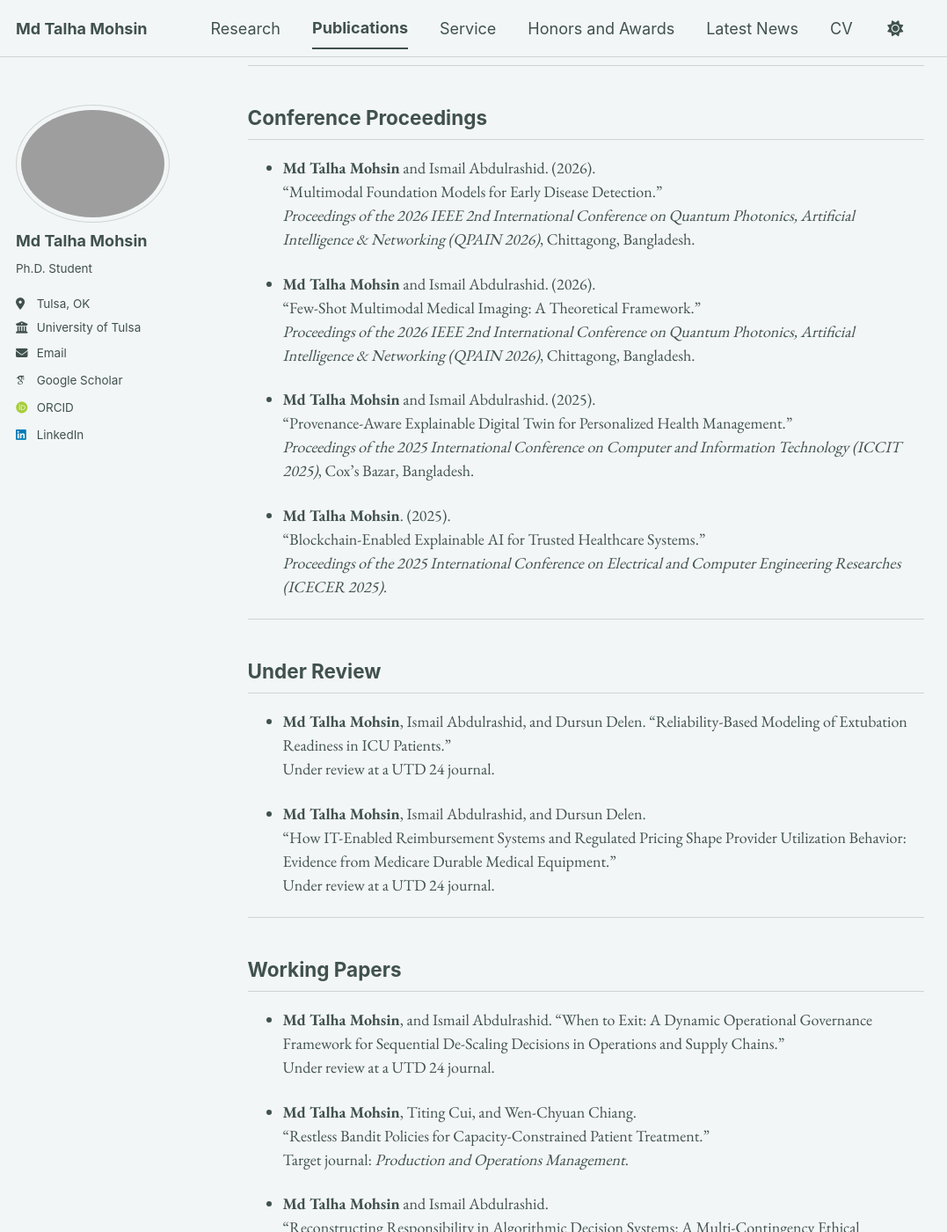
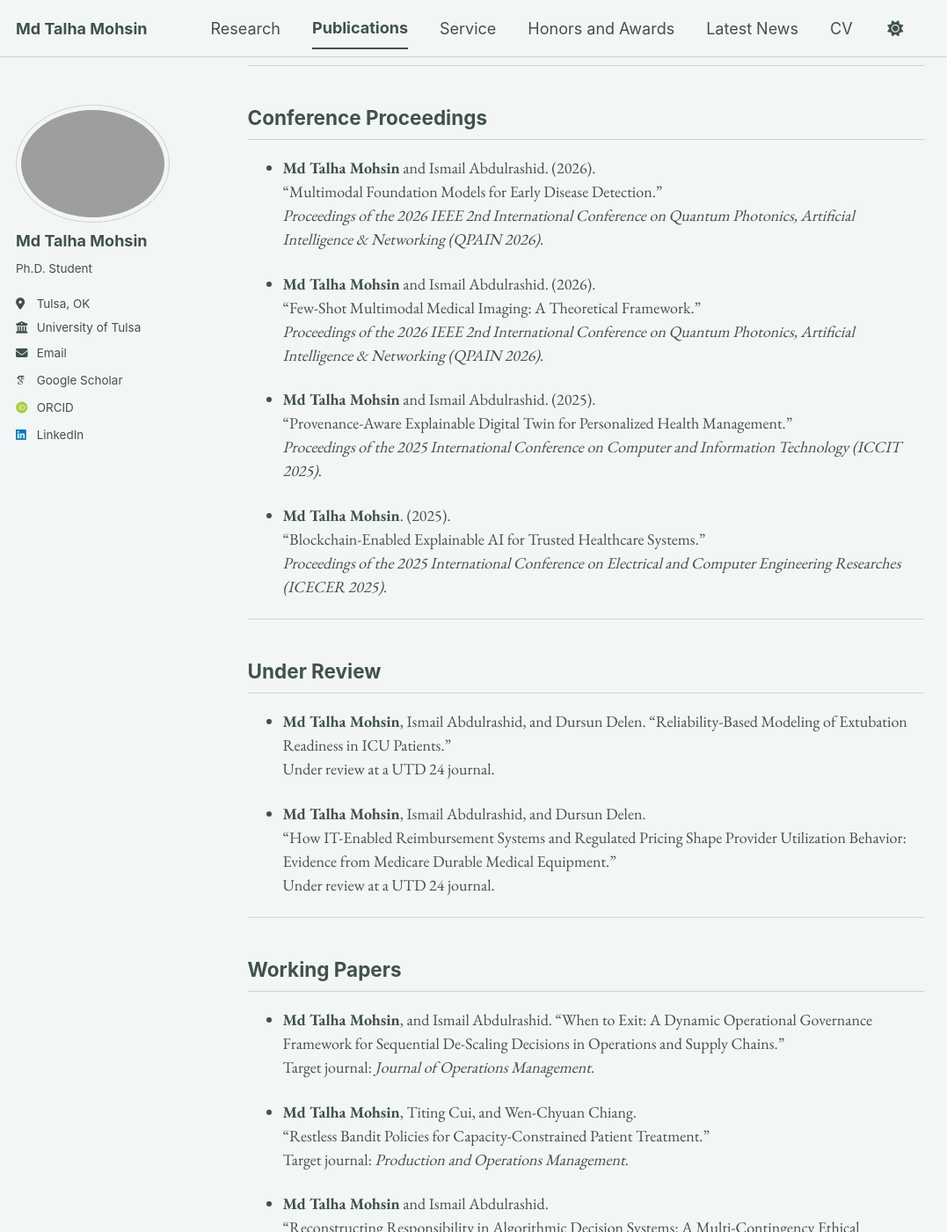
Before and after one commit to mdtalhamohsin/mdtalhamohsin.github.io, a Jekyll site: the page built from _pages/publications.md, in a window 1280 px wide and 1400 px high, scrolled down 434 px. Shown: the whole window at 88% size, without its empty margins (0-1077 px from the left). Built offline with Jekyll 4.4.1, drawn with Linux system fonts in a browser that asks for light colours; some web fonts are replaced; a script bundle is joined from its source files by our own code; library files that are not in the unit come from our copies.

Commit message:
Update publications.md

```diff
--- a/_pages/publications.md
+++ b/_pages/publications.md
@@ -23,15 +23,15 @@ You can also find my publications on [Google Scholar](https://scholar.google.com
 
 - **Md Talha Mohsin** and Ismail Abdulrashid. (2026).
   “Multimodal Foundation Models for Early Disease Detection.”
-  *Proceedings of the 2026 IEEE 2nd International Conference on Quantum Photonics, Artificial Intelligence & Networking (QPAIN 2026)*, Chittagong, Bangladesh.
+  *Proceedings of the 2026 IEEE 2nd International Conference on Quantum Photonics, Artificial Intelligence & Networking (QPAIN 2026)*.
 
 - **Md Talha Mohsin** and Ismail Abdulrashid. (2026).
   “Few-Shot Multimodal Medical Imaging: A Theoretical Framework.”
-  *Proceedings of the 2026 IEEE 2nd International Conference on Quantum Photonics, Artificial Intelligence & Networking (QPAIN 2026)*, Chittagong, Bangladesh.
+  *Proceedings of the 2026 IEEE 2nd International Conference on Quantum Photonics, Artificial Intelligence & Networking (QPAIN 2026)*.
 
 - **Md Talha Mohsin** and Ismail Abdulrashid. (2025).
   “Provenance-Aware Explainable Digital Twin for Personalized Health Management.”
-  *Proceedings of the 2025 International Conference on Computer and Information Technology (ICCIT 2025)*, Cox’s Bazar, Bangladesh.
+  *Proceedings of the 2025 International Conference on Computer and Information Technology (ICCIT 2025)*.
 
 - **Md Talha Mohsin**. (2025).
   “Blockchain-Enabled Explainable AI for Trusted Healthcare Systems.”
@@ -58,7 +58,7 @@ You can also find my publications on [Google Scholar](https://scholar.google.com
 
 - **Md Talha Mohsin**, and Ismail Abdulrashid.
   “When to Exit: A Dynamic Operational Governance Framework for Sequential De-Scaling Decisions in Operations and Supply Chains.”
-  Under review at a UTD 24 journal.
+  Target journal: *Journal of Operations Management*.
 
 - **Md Talha Mohsin**, Titing Cui, and Wen-Chyuan Chiang.
   “Restless Bandit Policies for Capacity-Constrained Patient Treatment.”
```
